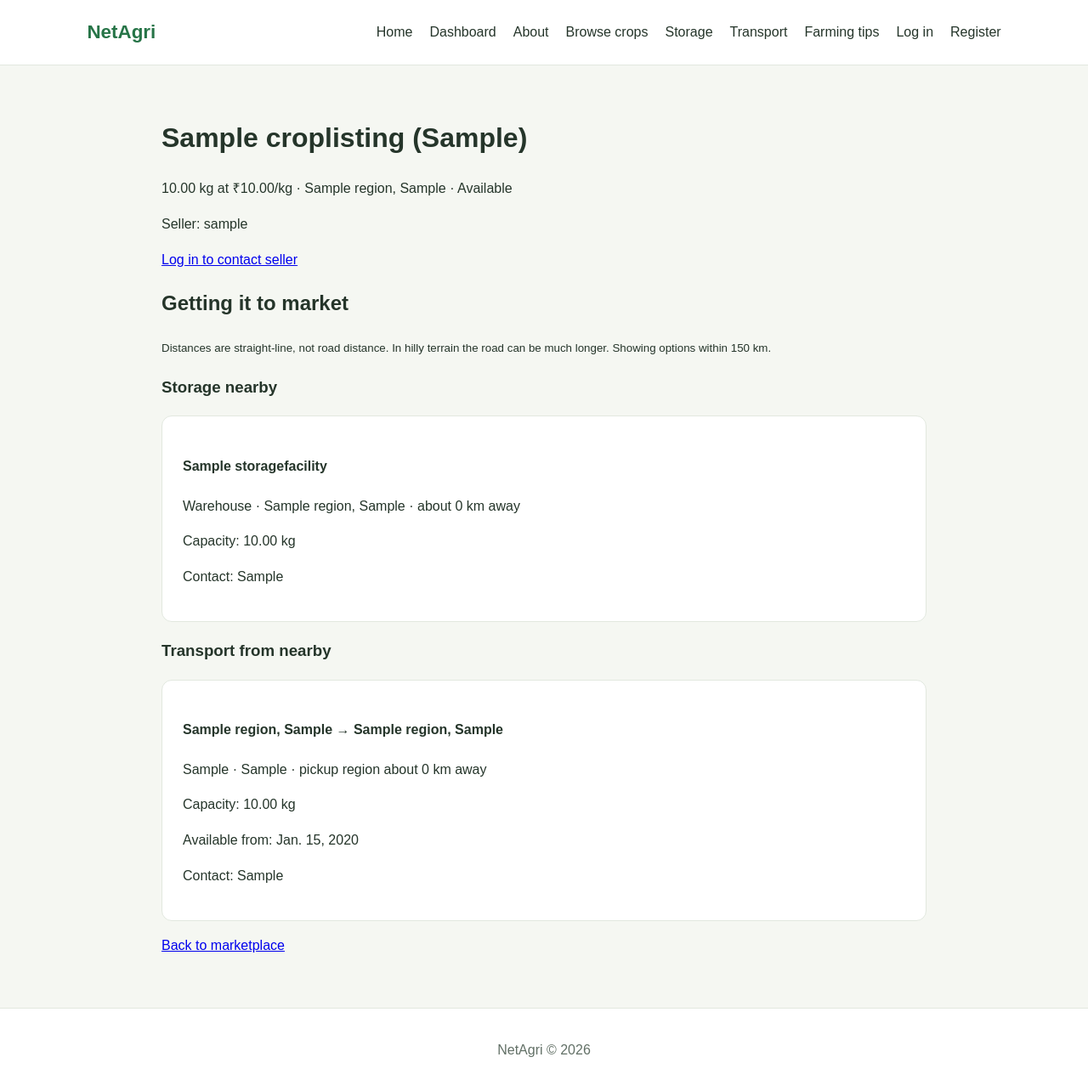
After one commit to bum-head/GoldShip, a Django app: page /crops/listing/1/ in a window 1280 px wide. The commit adds this page. Shown: the whole page at 85% size. Run offline with Django 5.2, Linux system fonts and the light colour scheme; tables that the repository leaves empty hold one stand-in row (values such as "Sample post"); data that the repository does not hold is empty.

Commit message:
logistics on listing pages

```diff
--- a/NetAgri/marketplace/models.py
+++ b/NetAgri/marketplace/models.py
@@ -9,6 +9,15 @@ class Region(models.Model):
     state = models.CharField(max_length=100, default="Assam")
     latitude = models.DecimalField(max_digits=8, decimal_places=5, null=True, blank=True)
     longitude = models.DecimalField(max_digits=8, decimal_places=5, null=True, blank=True)
+
+    ROAD_CHOICES = [
+        ("unknown", "Not assessed"),
+        ("good", "Good road access"),
+        ("fair", "Fair, some seasonal disruption"),
+        ("poor", "Poor or remote"),
+    ]
+    road_access = models.CharField(max_length=10, choices=ROAD_CHOICES, default="unknown")
+    terrain_note = models.CharField(max_length=200, blank=True)
 
     class Meta:
         ordering = ["state", "name"]
--- a/NetAgri/marketplace/templates/marketplace/crop_list.html
+++ b/NetAgri/marketplace/templates/marketplace/crop_list.html
@@ -34,7 +34,7 @@
             <a href="{% url 'login' %}?next={{ request.get_full_path }}">Log in to contact seller</a>
         {% endif %}
         <article class="crop-card">
-            <h2>{{ listing.crop_name }}</h2>
+            <h2><a href="{% url 'marketplace:listing_detail' listing.pk %}">{{ listing.crop_name }}</a></h2>
 
             {% if listing.variety %}
                 <p>Variety: {{ listing.variety }}</p>
--- /dev/null
+++ b/NetAgri/marketplace/templates/marketplace/listing_detail.html
@@ -0,0 +1,57 @@
+{% extends "pages/base.html" %}
+{% block title %}{{ listing.crop_name }} | NetAgri{% endblock %}
+{% block content %}
+<h1>{{ listing.crop_name }}{% if listing.variety %} ({{ listing.variety }}){% endif %}</h1>
+<p>{{ listing.quantity_kg }} kg at ₹{{ listing.price_per_kg }}/kg · {{ listing.region }} · {{ listing.get_status_display }}</p>
+<p>Seller: {{ listing.seller.username }}</p>
+
+{% if user.is_authenticated and user != listing.seller and listing.status == "active" %}
+    <p><a href="{% url 'marketplace:create_inquiry' listing.pk %}">Contact seller</a></p>
+{% elif not user.is_authenticated %}
+    <p><a href="{% url 'login' %}?next={{ request.path }}">Log in to contact seller</a></p>
+{% endif %}
+
+{% if alert %}
+<p class="problem-card">
+    <strong>Current weather in {{ listing.region.name }}: {{ alert.label }}</strong>
+    ({{ alert.condition }}, {{ alert.temperature }} °C). {{ alert.advice }}
+</p>
+{% endif %}
+
+<h2>Getting it to market</h2>
+{% if listing.region.road_access != "unknown" %}
+<p class="problem-card">
+    <strong>Road access from {{ listing.region.name }}:</strong> {{ listing.region.get_road_access_display }}.
+    {{ listing.region.terrain_note }}
+</p>
+{% endif %}
+<p><small>Distances are straight-line, not road distance. In hilly terrain the road can be much longer. Showing options within {{ radius }} km.</small></p>
+
+<h3>Storage nearby</h3>
+{% for row in storage %}
+    <article class="crop-card">
+        <h4>{{ row.item.name }}</h4>
+        <p>{{ row.item.get_storage_type_display }} · {{ row.item.region }} · about {{ row.km }} km away</p>
+        {% if row.item.capacity_kg %}<p>Capacity: {{ row.item.capacity_kg }} kg</p>{% endif %}
+        <p>Contact: {{ row.item.contact }}</p>
+    </article>
+{% empty %}
+    <p>No storage facilities listed nearby yet.</p>
+{% endfor %}
+
+<h3>Transport from nearby</h3>
+{% for row in transport %}
+    <article class="crop-card">
+        <h4>{{ row.item.origin }} → {{ row.item.destination }}</h4>
+        <p>{{ row.item.provider }} · {{ row.item.vehicle_type }} · pickup region about {{ row.km }} km away</p>
+        {% if row.item.capacity_kg %}<p>Capacity: {{ row.item.capacity_kg }} kg</p>{% endif %}
+        {% if row.item.available_from %}<p>Available from: {{ row.item.available_from }}</p>{% endif %}
+        <p>Contact: {{ row.item.contact }}</p>
+        {% if row.difficult %}<p><strong>Warning:</strong> this route touches a region marked as poor or remote road access.</p>{% endif %}
+    </article>
+{% empty %}
+    <p>No transport offers from nearby regions yet.</p>
+{% endfor %}
+
+<p><a href="{% url 'marketplace:crop_list' %}">Back to marketplace</a></p>
+{% endblock %}
--- a/NetAgri/marketplace/urls.py
+++ b/NetAgri/marketplace/urls.py
@@ -8,6 +8,7 @@ urlpatterns = [
     path("", views.crop_list, name="crop_list"),
     path("add/", views.create_listing, name="create_listing"),
     path("mine/", views.my_listings, name="my_listings"),
+    path("listing/<int:pk>/", views.listing_detail, name="listing_detail"),
     path("listing/<int:pk>/edit/", views.edit_listing, name="edit_listing"),
     path("listing/<int:pk>/sold/", views.mark_sold, name="mark_sold"),
     path("listing/<int:pk>/inquire/", views.create_inquiry, name="create_inquiry"),
--- a/NetAgri/marketplace/views.py
+++ b/NetAgri/marketplace/views.py
@@ -1,10 +1,14 @@
 from django.contrib.auth.decorators import login_required
 from django.core.exceptions import PermissionDenied
+from django.http import Http404
 from django.shortcuts import get_object_or_404, redirect, render
 from django.views.decorators.http import require_POST
 
 from .forms import CropListingForm, InquiryForm
 from .models import CropListing, Inquiry, Region
+from resources.models import StorageFacility, TransportOffer
+
+from .geo import haversine_km
 from .weather import region_alert
 
 
@@ -113,3 +117,48 @@ def respond_to_inquiry(request, pk):
         inquiry.status = status
         inquiry.save(update_fields=["status"])
     return redirect("marketplace:inquiry_list")
+
+
+NEARBY_KM = 150
+
+
+def _distance_km(a, b):
+    """Straight-line km between two regions, or None if either lacks coordinates."""
+    if a.pk == b.pk:
+        return 0
+    if None in (a.latitude, a.longitude, b.latitude, b.longitude):
+        return None
+    return haversine_km(float(a.latitude), float(a.longitude),
+                        float(b.latitude), float(b.longitude))
+
+
+def listing_detail(request, pk):
+    listing = get_object_or_404(CropListing.objects.select_related("region", "seller"), pk=pk)
+    if listing.status != "active" and listing.seller_id != request.user.id:
+        raise Http404
+
+    storage = []
+    for f in StorageFacility.objects.select_related("region"):
+        d = _distance_km(listing.region, f.region)
+        if d is not None and d <= NEARBY_KM:
+            storage.append({"item": f, "km": round(d)})
+    storage.sort(key=lambda row: row["km"])
+
+    transport = []
+    for t in TransportOffer.objects.select_related("origin", "destination"):
+        d = _distance_km(listing.region, t.origin)
+        if d is not None and d <= NEARBY_KM:
+            transport.append({
+                "item": t,
+                "km": round(d),
+                "difficult": "poor" in (t.origin.road_access, t.destination.road_access),
+            })
+    transport.sort(key=lambda row: row["km"])
+
+    return render(request, "marketplace/listing_detail.html", {
+        "listing": listing,
+        "alert": region_alert(listing.region),
+        "storage": storage[:5],
+        "transport": transport[:5],
+        "radius": NEARBY_KM,
+    })
```
Also changed, not shown: NetAgri/marketplace/geo.py (added, +11 -0 lines), NetAgri/marketplace/tests.py (+34 -0 lines), NetAgri/marketplace/migrations/0004_region_road_access_region_terrain_note.py (added).
